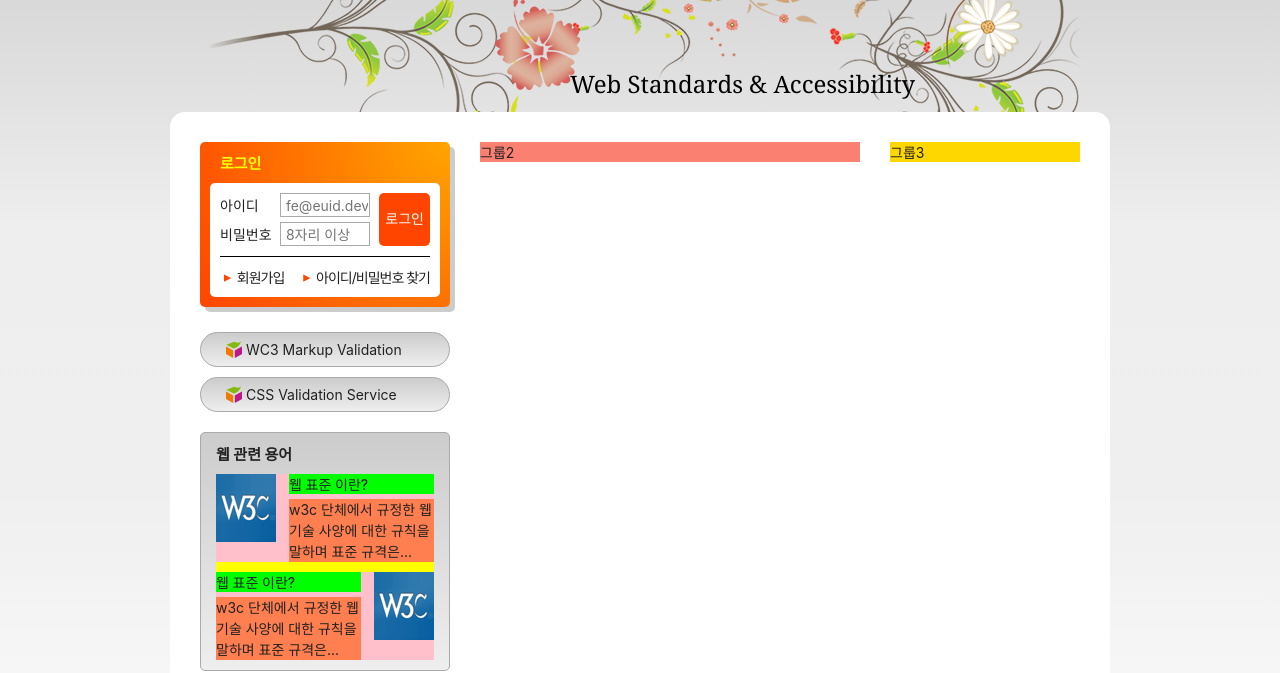
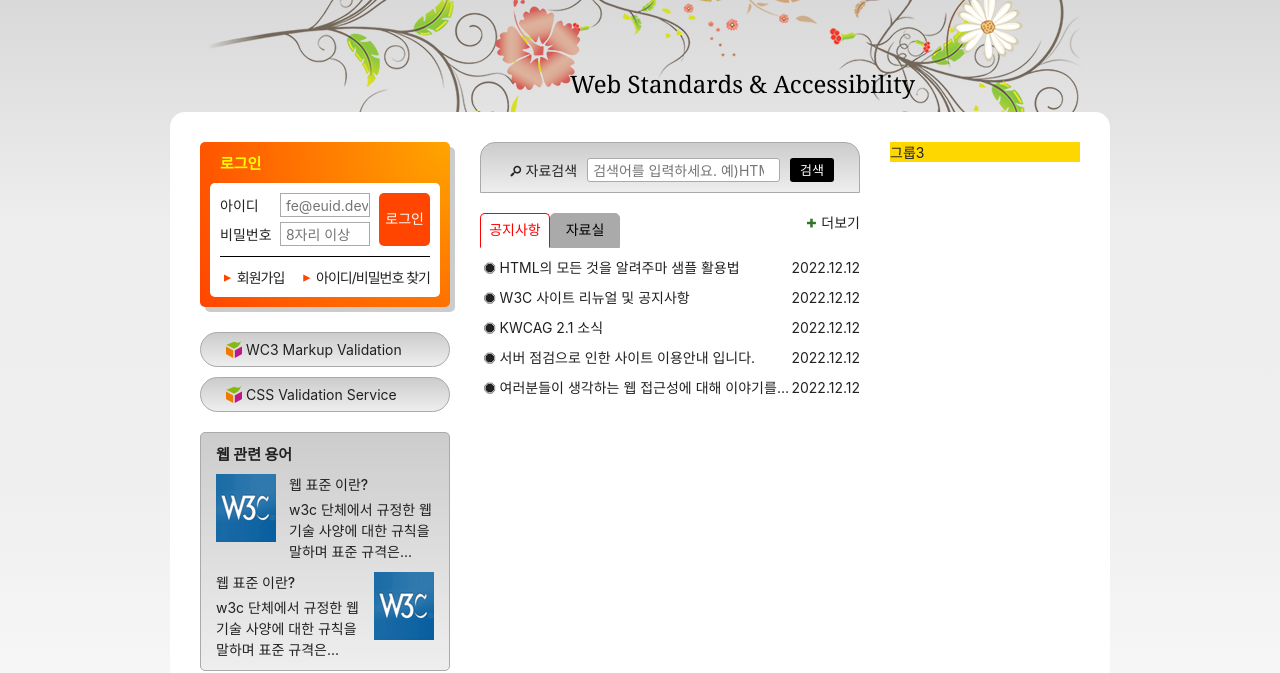
Before and after one commit to third-park/HTML5, a plain HTML site: page index.html in a window 1280 px wide. Shown: the part 135-808 px from the top of the page. Drawn offline with Linux system fonts and the light colour scheme; a web font is replaced by a local one.

Commit message:
검색창, 공지사항 완성

```diff
--- a/index.html
+++ b/index.html
@@ -196,7 +196,86 @@
         </dl>
       </section>
     </div>
-    <div class="group group2">그룹2</div>
+    <div class="group group2">
+      <h2 class="a11y-hidden">검색</h2>
+      <form method="POST" action="https://formspree.io/seulbinim@gmail.com" class="search-form">
+        <fieldset>
+          <legend>검색 폼</legend>
+          <div class="search-form-inner">
+            <div class="form-group">
+              <label for="search" class="form-group-label"><span class="icon-search" aria-hidden="ture"></span>자료검색</label>
+              <input type="search" id="search" class="form-group-input" placeholder="검색어를 입력하세요. 예)HTML5" required />
+            </div>
+            <button type="submit" class="search-button button-fill button">검색</button>
+          </div>
+        </fieldset>
+      </form>
+
+      <div class="board">
+        <ul class="tablist" role="tablist">
+          <li role="none"><button type="button" class="tab is-select" role="tab">공지사항</button></li>
+          <li role="none"><button type="button" class="tab" role="tab">자료실</button></li>
+        </ul>
+
+        <section class="notice tab-panel is-select" role="tabpanel">
+          <h2 class="a11y-hidden">공지사항</h2>
+          <ul class="board-list">
+            <li>
+              <a class="icon-stop" href="/">HTML의 모든 것을 알려주마 샘플 활용법</a>
+              <time datetime="2022-12-12T13:53:45">2022.12.12</time>
+            </li>
+            <li>
+              <a class="icon-stop" href="/">W3C 사이트 리뉴얼 및 공지사항</a>
+              <time datetime="2022-12-12T13:53:45">2022.12.12</time>
+            </li>
+            <li>
+              <a class="icon-stop" href="/">KWCAG 2.1 소식</a>
+              <time datetime="2022-12-12T13:53:45">2022.12.12</time>
+            </li>
+            <li>
+              <a class="icon-stop" href="/">서버 점검으로 인한 사이트 이용안내 입니다.</a>
+              <time datetime="2022-12-12T13:53:45">2022.12.12</time>
+            </li>
+            <li>
+              <a class="icon-stop" href="/">여러분들이 생각하는 웹 접근성에 대해 이야기를 나누어 봅시다.</a>
+              <time datetime="2022-12-12T13:53:45">2022.12.12</time>
+            </li>
+          </ul>
+          <a href="/" class="board-more icon-plus">더보기</a>
+        </section>
+
+        <section class="archive tab-panel" role="tabpanel">
+          <h2 class="a11y-hidden">자료실</h2>
+          <ul class="board-list">
+            <li>
+              <a class="icon-stop" href="/">디자인 사이트 링크 모음</a>
+              <time datetime="2022-12-21T13:53:45">2022.12.21</time>
+            </li>
+            <li>
+              <a class="icon-stop" href="/">웹 접근성 관련 자료 모음</a>
+              <time datetime="2022-12-21T13:53:45">2022.12.21</time>
+            </li>
+            <li>
+              <a class="icon-stop" href="/">예제 샘플 응용해보기</a>
+              <time datetime="2022-12-21T13:53:45">2022.12.21</time>
+            </li>
+            <li>
+              <a class="icon-stop" href="/">웹 접근성 향상을위한 국가 표준 기술 가이드라인</a>
+              <time datetime="2022-12-21T13:53:45">2022.12.21</time>
+            </li>
+            <li>
+              <a class="icon-stop" href="/">로얄티 프리 이미지 자료</a>
+              <time datetime="2022-12-21T13:53:45">2022.12.21</time>
+            </li>
+
+          </ul>
+          <a href="/" class="board-more icon-plus">더보기</a>
+        </section>
+
+      </div>
+
+
+    </div>
     <div class="group group3">그룹3</div>
   </main>
   <article class="slogan">슬로건</article>
--- a/styles/style.css
+++ b/styles/style.css
@@ -1,4 +1,5 @@
 @import url(./fonts.css);
+@import url(./fontello.css);
 @import url(./normalize.css);
 @import url(./reset.css);
 
@@ -280,8 +281,7 @@ body {
   width: 250px;
   }
 
-  .group2 {
-    background: salmon;
+.group2 {
     width: 380px;
   }
 
@@ -412,11 +412,9 @@ body {
 
 .term-list {
   margin-top: 10px;
-  background-color: yellow;
 }
 
 .term-list div {
-  background-color: pink;
   margin-top: 10px;
   display: flow-root;
 }
@@ -428,12 +426,10 @@ body {
 }
 
 .term-list-subject {
-  background-color: lime;
   font-weight: 500;
 }
 
 .term-list-thumbnail {
-  background-color: skyblue;
   float: left;
 }
 
@@ -444,7 +440,6 @@ body {
 .term-list-brief {
   margin-top: 5px;
   line-height: 1.5;
-  background-color: coral;
 }
 
 .cross .term-list-subject,
@@ -454,6 +449,113 @@ body {
 
 .cross .term-list-thumbnail {
   float: right;
+}
+/* 검색 폼 */
+.search-form {
+  background: #ccc linear-gradient(to bottom, #ccc, #eee);
+  border: 1px solid #aaa;
+  border-radius: 15px 15px 0 0;
+  padding: 15px 25px 10px;
+}
+
+.search-form-inner {
+  display: flex;
+  flex-flow: row nowrap;
+}
+
+.form-group {
+  flex-grow: 1;
+  display: flex;
+  flex-flow: row nowrap;
+  align-items: center;
+  padding-right: 10px;
+}
+
+.form-group-label {
+  /* white-space: nowrap; */
+  flex-shrink: 0;
+  margin-right: 10px;
+}
+
+.form-group-input {
+  border: 1px solid #aaa;
+  border-radius: 3px;
+  height: 24px;
+  padding: 1px 1px 1px 5px;
+  flex-grow: 1;
+  min-width: 0;
+  width: 100%;
+}
+
+.search-button {
+  flex-shrink: 0;
+  /* white-space: nowrap; */
+  border: 0;
+  border-radius: 3px;
+  height: 24px;
+  background-color: #000;
+  color: #fff;
+  padding: 0 10px;
+  font-size: 13px;
+}
+
+/* 공지사항 및 자료실 */
+.board {
+  margin-top: 20px;
+  position: relative;
+}
+
+.tablist {
+  display: flex;
+  flex-flow: row nowrap;
+}
+
+.tab {
+  border: 1px solid #aaa;
+  border-radius: 5px 5px 0 0;
+  height: 35px;
+  width: 70px;
+  background-color: #aaa;
+}
+
+.is-select.tab {
+  background-color: #fff;
+  color: red;
+  border-color: currentColor currentColor #fff currentColor;
+}
+
+.board-more {
+  position: absolute;
+  top: -8px;
+  right: -8px;
+  padding: 8px;
+}
+
+.icon-plus::before {
+  color: hsla(110, 50%, 30%, 1);
+}
+
+.board-list li {
+  margin-top: 10px;
+  display: flex;
+  flex-flow: row nowrap;
+  justify-content: space-between;
+}
+
+.board-list a {
+  flex-grow: 1;
+  white-space: nowrap;
+  overflow: hidden;
+  text-overflow: ellipsis;
+}
+
+.tab-panel {
+  display: none;
+  line-height: 20px;
+}
+
+.is-select.tab-panel {
+  display: block;
 }
 /* 슬로건 */
 .slogan {
```
